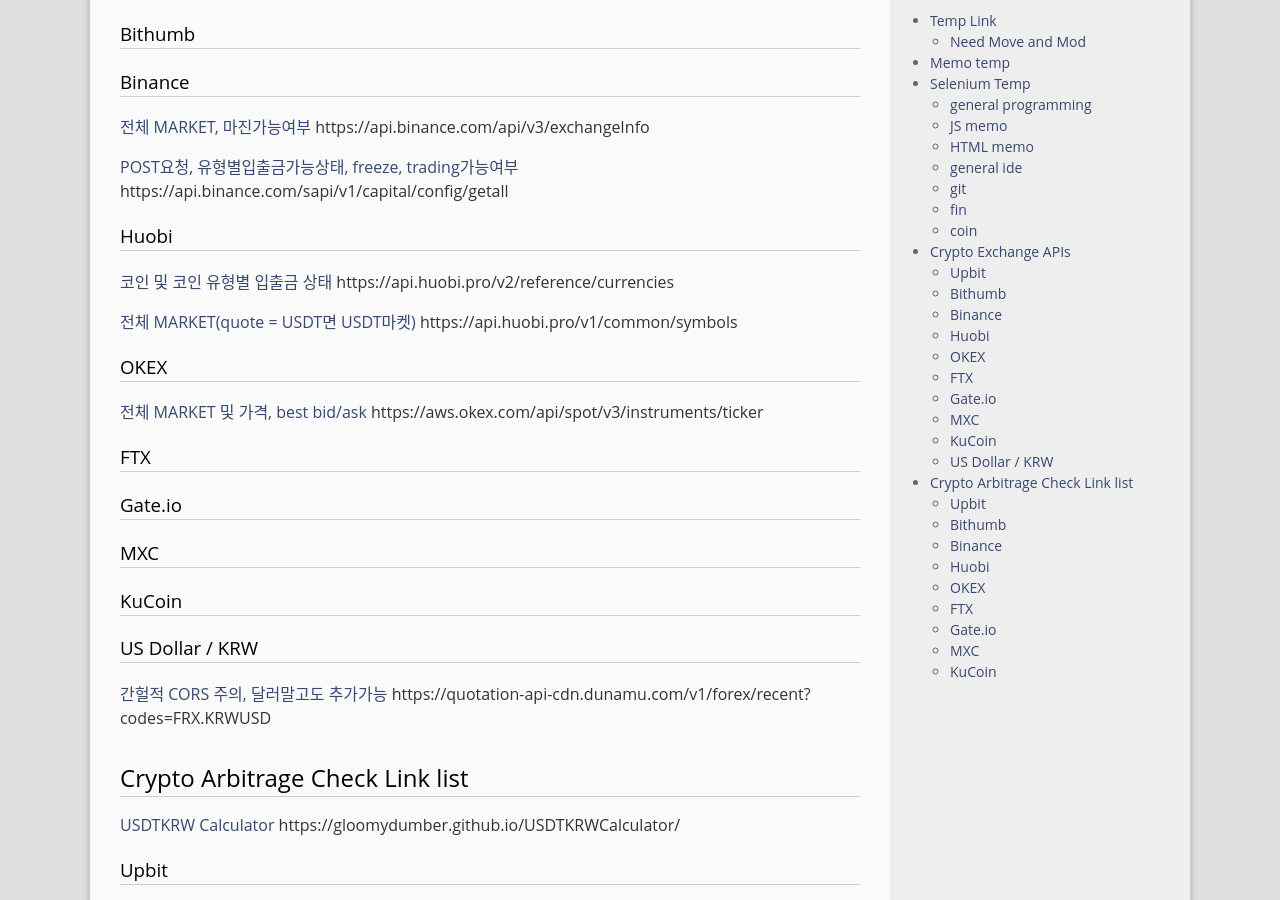
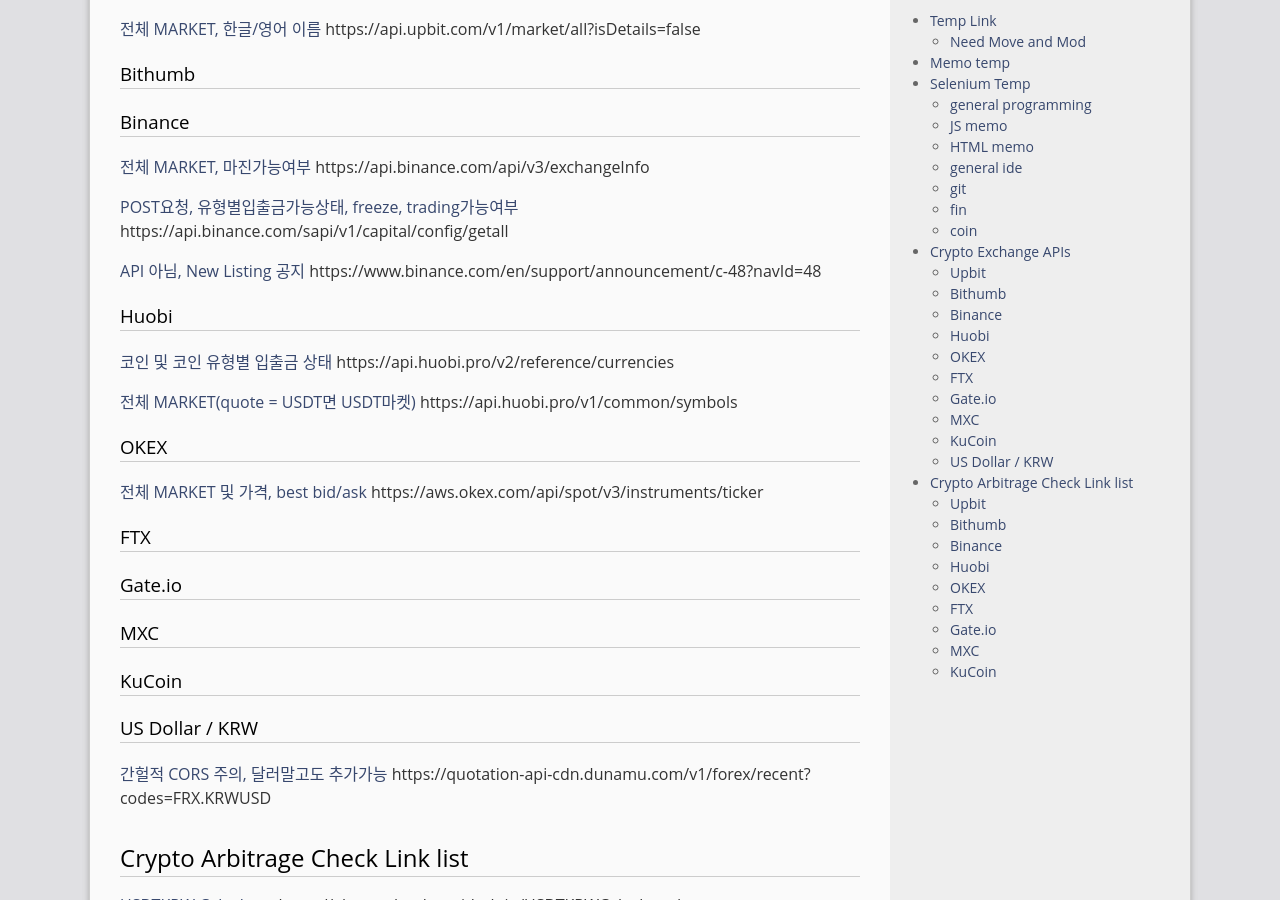
Before and after one commit to gloomydumber/copy, a Jekyll site: the page built from _posts/2020-03-01-TempLink.md, in a window 1280 px wide and 900 px high, scrolled down 7214 px. Built offline with Jekyll 4.4.1, drawn with Linux system fonts in a browser that asks for light colours; comment, search, counter and statistics services are not loaded; some of the changed text lies outside the part shown.

Commit message:
PostModded

```diff
--- a/_posts/2020-03-01-TempLink.md
+++ b/_posts/2020-03-01-TempLink.md
@@ -344,6 +346,8 @@ Crypto API lists
 
 [POST요청, 유형별입출금가능상태, freeze, trading가능여부](https://api.binance.com/sapi/v1/capital/config/getall){: target="\_blank"} https://api.binance.com/sapi/v1/capital/config/getall
 
+[API 아님, New Listing 공지](https://www.binance.com/en/support/announcement/c-48?navId=48){: target="\_blank"} https://www.binance.com/en/support/announcement/c-48?navId=48
+
 ### Huobi
 
 [코인 및 코인 유형별 입출금 상태](https://api.huobi.pro/v2/reference/currencies){: target="\_blank"} https://api.huobi.pro/v2/reference/currencies
```
Also changed, not shown: other parts of _posts/2020-03-01-TempLink.md (+2 -0 lines).
